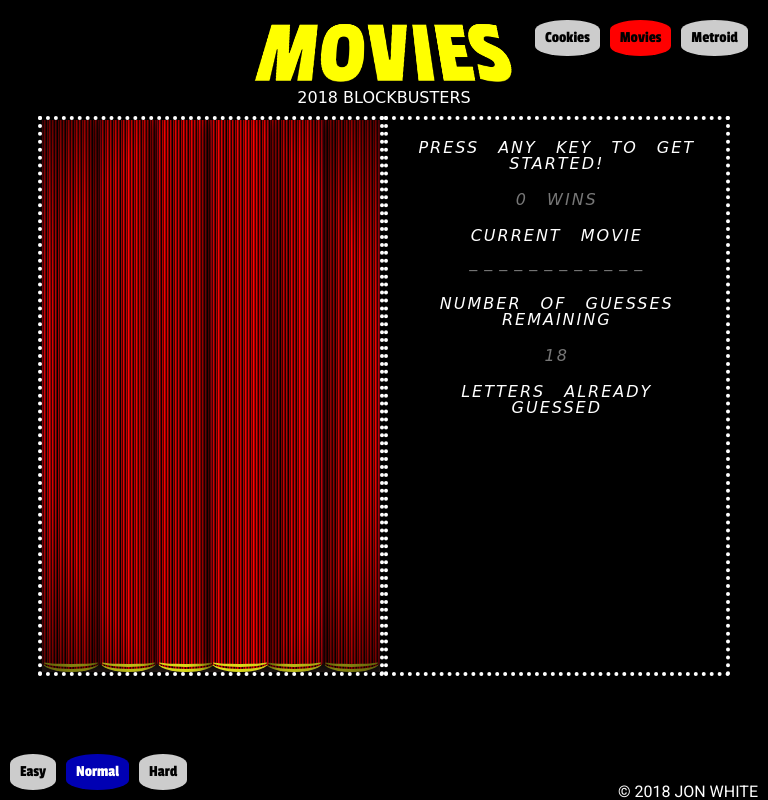
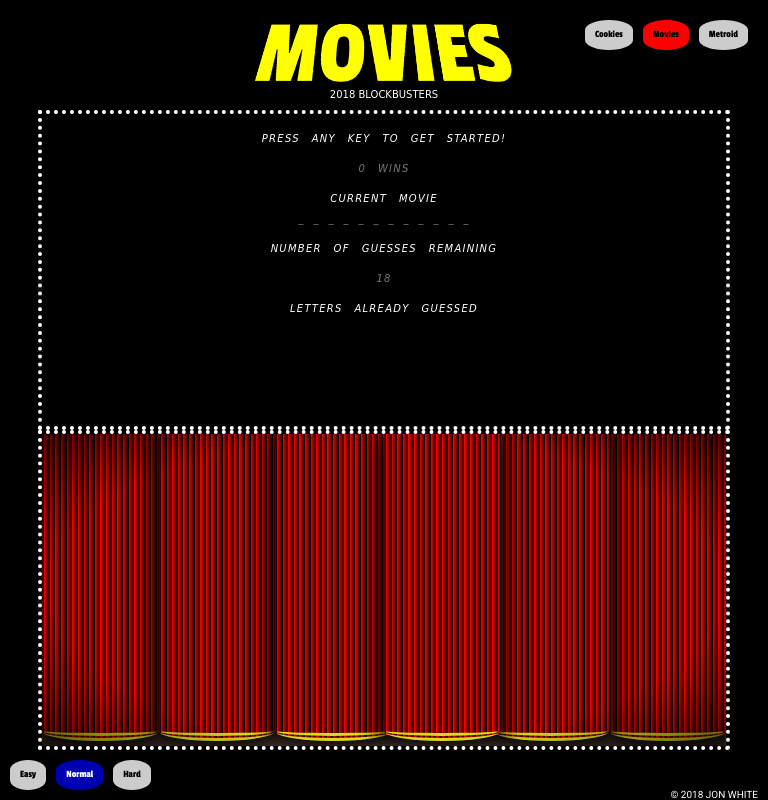
Before and after one commit to jonathan-white/Hangman-Game, a plain HTML site: page index.html in a window 768 px wide. Both pictures are taken after a click on the item "Movies". Shown: the top 800 px of the page. Drawn offline with nearby package versions, Linux system fonts and the light colour scheme; a web font is replaced by a local one.

Commit message:
v1.1.0 commit

```diff
--- a/assets/css/cookies.css
+++ b/assets/css/cookies.css
@@ -52,3 +52,20 @@ main {
 footer a {
 	color: #000;
 }
+
+@media screen and (max-width: 768px){
+	.showcase {
+		height: 165px;
+	}
+
+	.img-holder, .content-holder {
+		width: 100%;
+		min-height: 300px;
+	}
+}
+
+@media screen and (min-width: 768px){
+	.img-holder, .content-holder {
+		height: 70vh;
+	}
+}
--- a/assets/css/main_style.css
+++ b/assets/css/main_style.css
@@ -66,7 +66,7 @@ main {
 	flex: 0 1 auto;
 	position: relative;
 	width: 50%;
-	height: 70vh;
+/*	height: 70vh;*/
 	border: 4px dotted #fff;
 }
 
@@ -357,3 +357,32 @@ footer a {
 
 .video-background {	display: none;}
 .scoreholder {display: none;}
+
+#preview {display: none;}
+
+@media screen and (max-width: 768px){
+	main {
+		flex-flow: column nowrap;
+	}
+
+	.content-holder {
+		order: -1;
+	}
+
+	.img-holder, .content-holder {
+		width: 100%;
+		/*height: 50vh;*/
+	}
+}
+
+@media screen and (max-width: 768px){
+	.showcase {
+		height: 165px;
+	}
+}
+
+@media screen and (min-width: 768px){
+	.img-holder, .content-holder {
+		height: 70vh;
+	}
+}
--- a/assets/css/movies.css
+++ b/assets/css/movies.css
@@ -152,3 +152,18 @@ h2,
 
 	100% { background-image: radial-gradient(ellipse at 50% 50%, transparent 70%, #000 120%); }
 }
+
+#preview {
+	display: inline;
+	margin-top: 50px;
+}
+
+
+@media screen and (max-width: 768px){
+	body {
+		font-size: .625rem;
+	}
+	#preview {
+		margin: 0;
+	}
+}
--- a/assets/javascript/cookies.js
+++ b/assets/javascript/cookies.js
@@ -64,3 +64,5 @@ game_object.video_pause = function(){
 
 game_object.video_pause();
 game_object.hide_score();
+
+game_object.trailer_stop();
--- a/assets/javascript/game.js
+++ b/assets/javascript/game.js
@@ -1,6 +1,6 @@
 var game_object = {
 	"themes": ["cookies","movies","metroid"],
-	"image": document.getElementsByClassName('showcase')[0].getElementsByTagName('img')[0],
+	"image": document.getElementById("image"),
 	"title": "",
 	"subtitle": "",
 	"item_type": "",
@@ -61,6 +61,7 @@ var game_object = {
 		// if guess count is > 20% of the number of letters in the chosen word, close curtains (Movies)
 		var overflow_keys = Math.floor(game_object.current_item.name.length * .20);
 		if (game_object.letters_guessed >= overflow_keys) {
+			game_object.trailer_stop();
 			game_object.close_curtains();
 		}
 
@@ -124,6 +125,11 @@ var game_object = {
 
 			// Display the image
 			game_object.update_image("win");
+
+			if (game_object.title === "Movies") {
+				// Play Trailer (hide image)
+				game_object.trailer_start();
+			}
 
 			// Restart the game
 			game_object.game_start();
@@ -250,7 +256,9 @@ var game_object = {
 	},
 	hide_score: function(){
 		document.getElementsByClassName("scoreholder")[0].style.display = 'none';
-	}
+	},
+	trailer_start: function(){},
+	trailer_stop: function(){}
 };
 
 document.onkeyup = function(event){
--- a/assets/javascript/metroid.js
+++ b/assets/javascript/metroid.js
@@ -78,3 +78,5 @@ game_object.increaseScore = function(amount){
 	player_score.style.display = 'inline-block';
 	player_score.textContent = "Score: " + game_object.score;
 };
+
+game_object.trailer_stop();
--- a/assets/javascript/movies.js
+++ b/assets/javascript/movies.js
@@ -1,13 +1,49 @@
 game_object.items = [
-	{ "name": "black panther", "image": "black_panther.jpg" },
-	{ "name": "venom", "image": "venom.jpg" },
-	{ "name": "solo", "image": "solo.jpg" },
-	{ "name": "annihilation", "image": "annihilation.jpg" },
-	{ "name": "tomb raider", "image": "tomb_raider.jpg" },
-	{ "name": "avengers: infinity war", "image": "infinity_war.jpg" },
-	{ "name": "pacific rim uprising", "image": "pacific_rim_uprising.jpg" },
-	{ "name": "ready player one", "image": "rpo.jpg" },
-	{ "name": "rampage", "image": "rampage.jpg" }
+	{
+		"name": "black panther",
+		"image": "black_panther.jpg",
+		"trailer": "https://www.youtube.com/embed/xjDjIWPwcPU?autoplay=1&loop=1&playlist=xjDjIWPwcPU"
+	},
+	{
+		"name": "venom",
+		"image": "venom.jpg",
+		"trailer": "https://www.youtube.com/embed/dzxFdtWmjto?autoplay=1&start=7&loop=1&playlist=dzxFdtWmjto"
+	},
+	{
+		"name": "solo",
+		"image": "solo.jpg",
+		"trailer": "https://www.youtube.com/embed/dNW0B0HsvVs?autoplay=1&loop=1&playlist=dNW0B0HsvVs"
+	},
+	{
+		"name": "annihilation",
+		"image": "annihilation.jpg",
+		"trailer": "https://www.youtube.com/embed/89OP78l9oF0?autoplay=1&loop=1&playlist=89OP78l9oF0"
+	},
+	{
+		"name": "tomb raider",
+		"image": "tomb_raider.jpg",
+		"trailer": "https://www.youtube.com/embed/3KkhD0MnaJU?autoplay=1&loop=1&playlist=3KkhD0MnaJU"
+	},
+	{
+		"name": "avengers: infinity war",
+		"image": "infinity_war.jpg",
+		"trailer": "https://www.youtube.com/embed/6ZfuNTqbHE8?autoplay=1&loop=1&playlist=6ZfuNTqbHE8"
+	},
+	{
+		"name": "pacific rim uprising",
+		"image": "pacific_rim_uprising.jpg",
+		"trailer": "https://www.youtube.com/embed/fUjicxMPDzs?autoplay=1&start=6&loop=1&playlist=fUjicxMPDzs"
+	},
+	{
+		"name": "ready player one",
+		"image": "rpo.jpg", "trailer":
+		"https://www.youtube.com/embed/cSp1dM2Vj48?autoplay=1&loop=1&playlist=cSp1dM2Vj48"
+	},
+	{
+		"name": "rampage",
+		"image": "rampage.jpg", "trailer":
+		"https://www.youtube.com/embed/coOKvrsmQiI?autoplay=1&loop=1&playlist=coOKvrsmQiI"
+	}
 ];
 
 game_object.title = "Movies";
@@ -41,3 +77,14 @@ game_object.video_pause = function(){
 game_object.video_pause();
 game_object.close_curtains();
 game_object.hide_score();
+
+
+game_object.preview = document.getElementById('preview');
+game_object.trailer_start = function() {
+	game_object.toggle_image("hide");
+	game_object.preview.setAttribute("src", game_object.current_item.trailer);
+};
+
+game_object.trailer_stop = function() {
+	game_object.preview.setAttribute("src", "");
+};
--- a/index.html
+++ b/index.html
@@ -20,14 +20,15 @@
 		<h1 id="page-title">Cookies</h1>
 		<h2 id="page-subtitle">Can you guess the type of cookie?</h2>
 	</header>
-	<main class="clearfix">
+	<main>
 		<section class="img-holder">
 			<div>
 				<p id="status-title">Cookies</p>
 				<h3 id="status"></h3>
 			</div>
 			<div class="showcase">
-				<img src="assets/images/cookies.jpg" alt="cookies">
+				<img id="image" src="assets/images/cookies.jpg" alt="cookies">
+				<iframe id="preview" width="290" height="163" src="" frameborder="0" allowfullscreen></iframe>
 			</div>
 			<div class="curtain curtain-left-1"></div>
 			<div class="curtain curtain-left-2"></div>
@@ -42,7 +43,7 @@
 			<p>Press any key to get started!</p>
 			<p id="wins" class="output">Wins</p>
 			<p id="word-title">Current Cookie</p>
-			<ul id="word-showing" class="clearfix">
+			<ul id="word-showing">
 				<li id="letter-0" class="output"></li>
 			</ul>
 			<p>Number of guesses remaining</p>
@@ -58,7 +59,7 @@
 	</ul>
 	<ul class="difficulty-options">
 		<li id="option-1" data-level="Easy">Easy</li>
-		<li id="option-2" data-level="Regular" class="active">Normal</li>
+		<li id="option-2" data-level="Normal" class="active">Normal</li>
 		<li id="option-3" data-level="Hard">Hard</li>
 	</ul>
 	<div class="video-background">
```
Also changed, not shown: assets/css/metroid.css (+11 -1 lines).
